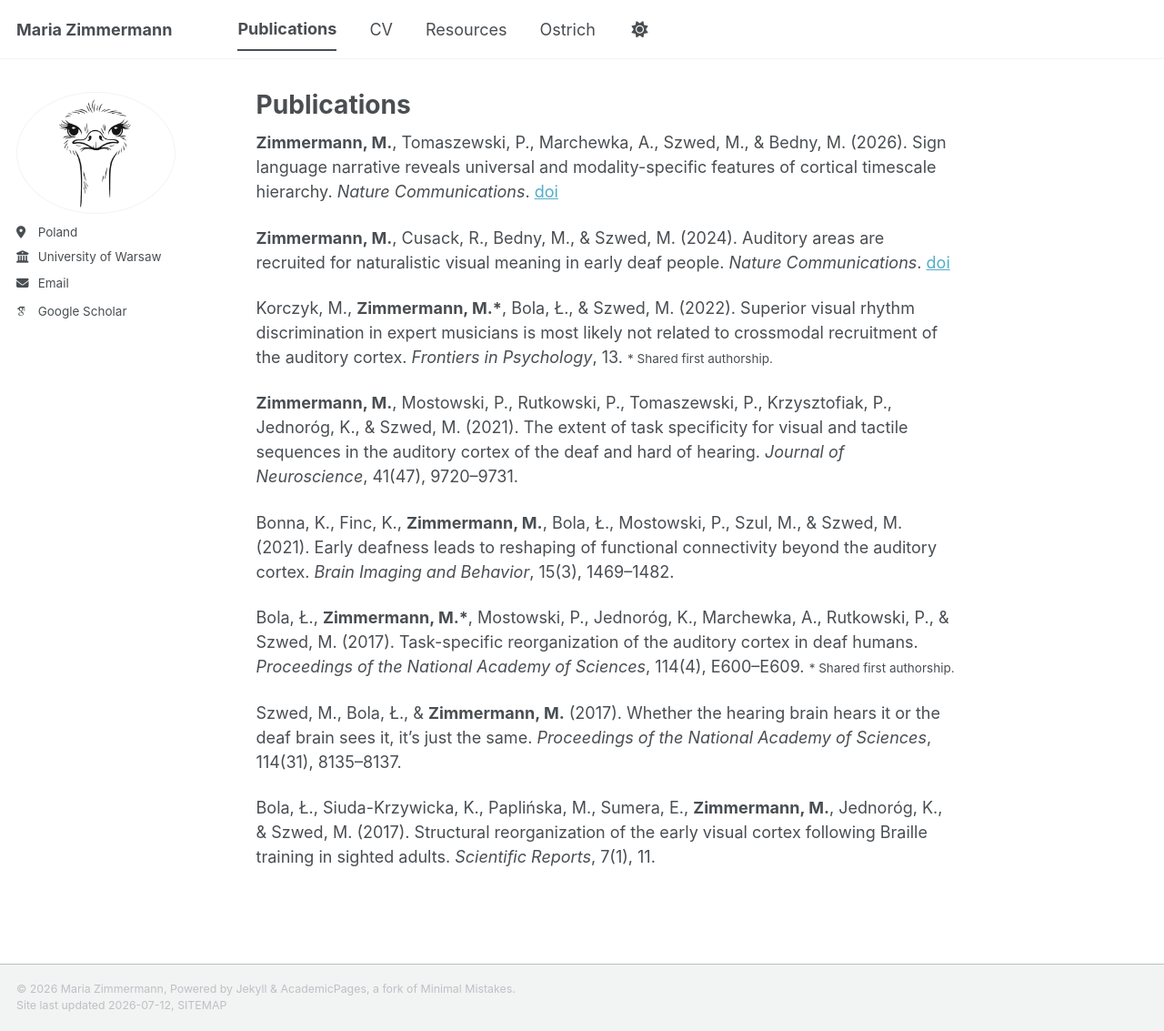
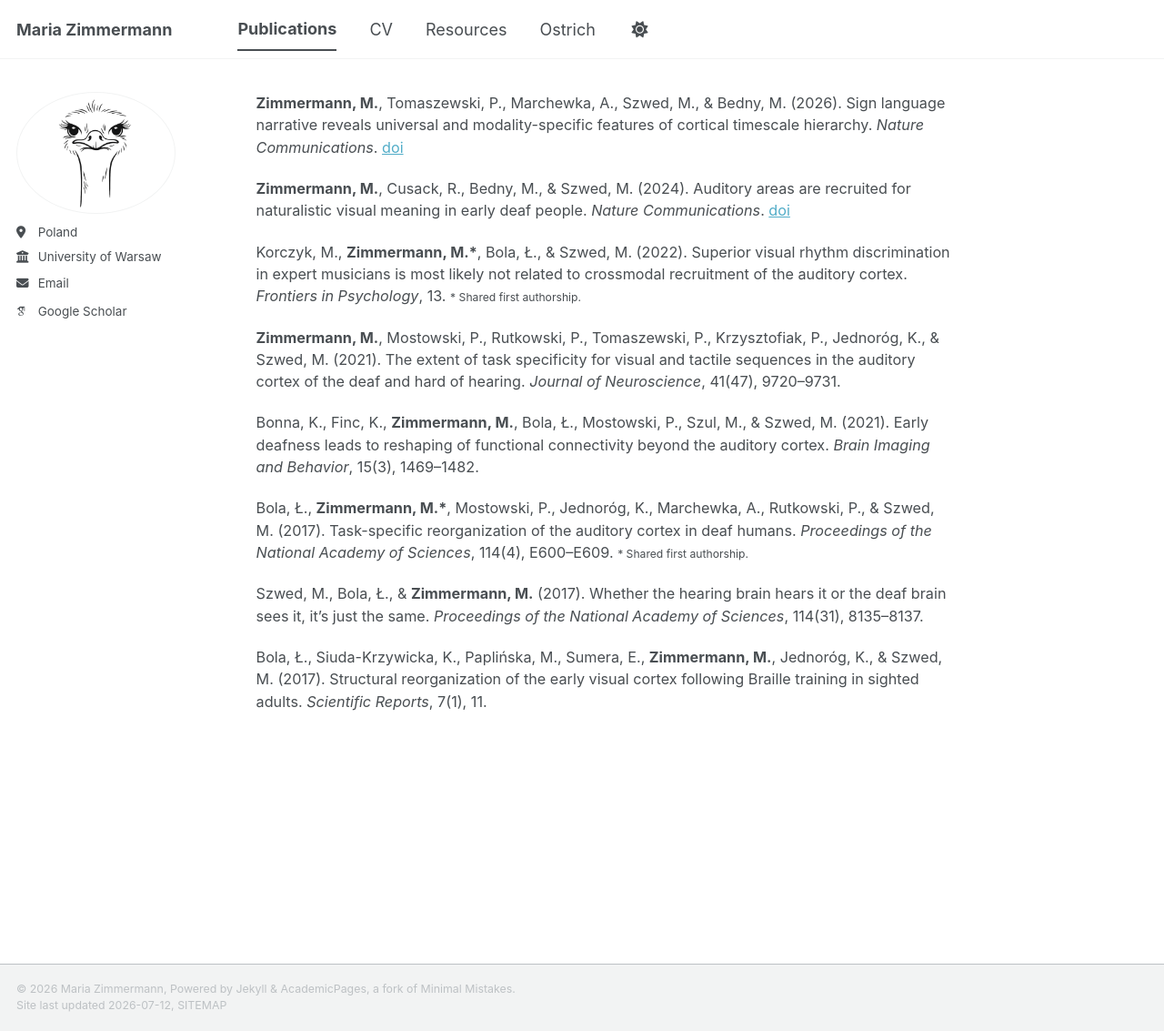
Before and after one commit to MariaZofiaZimmermann/mariazofiazimmermann.github.io, a Jekyll site: the page built from _pages/publications.html, in a window 1280 px wide and 1133 px high. Shown: the whole window at 91% size. Built offline with Jekyll 4.4.1, drawn with Linux system fonts in a browser that asks for light colours; some web fonts are replaced; a script bundle is joined from its source files by our own code; library files that are not in the unit come from our copies.

Commit message:
Update publications.html

```diff
--- a/_pages/publications.html
+++ b/_pages/publications.html
@@ -1,9 +1,10 @@
 ---
 layout: single
-title: "Publications"
 permalink: /publications/
 author_profile: true
 ---
+
+<div style="font-size: 0.9em; line-height: 1.5;">
 <p>
 <strong>Zimmermann, M.</strong>, Tomaszewski, P., Marchewka, A., Szwed, M., &amp; Bedny, M. (2026).
 Sign language narrative reveals universal and modality-specific features of cortical timescale hierarchy.
@@ -55,3 +56,4 @@ Bola, Ł., Siuda-Krzywicka, K., Paplińska, M., Sumera, E., <strong>Zimmermann,
 Structural reorganization of the early visual cortex following Braille training in sighted adults.
 <em>Scientific Reports</em>, 7(1), 11.
 </p>
+</div>
```
